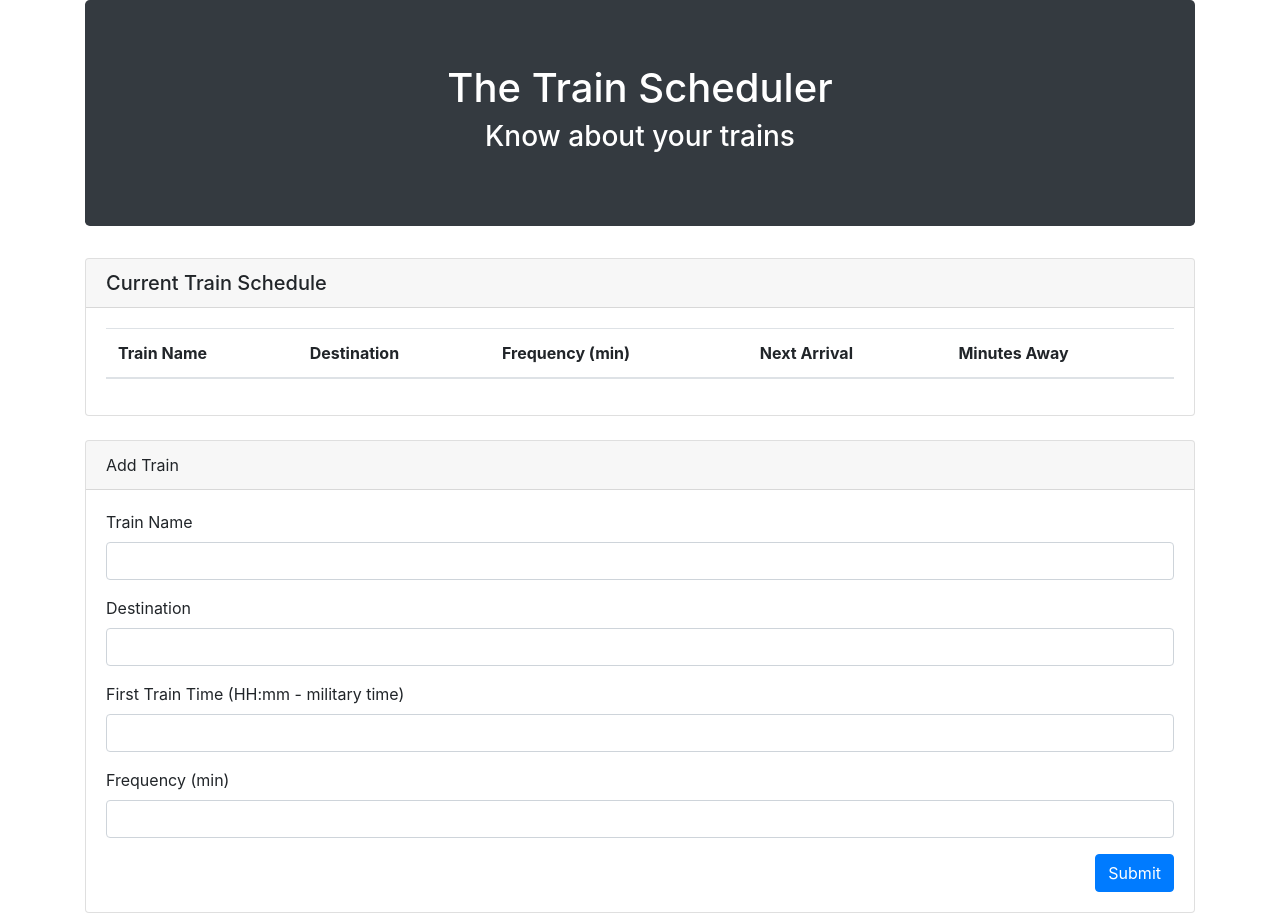
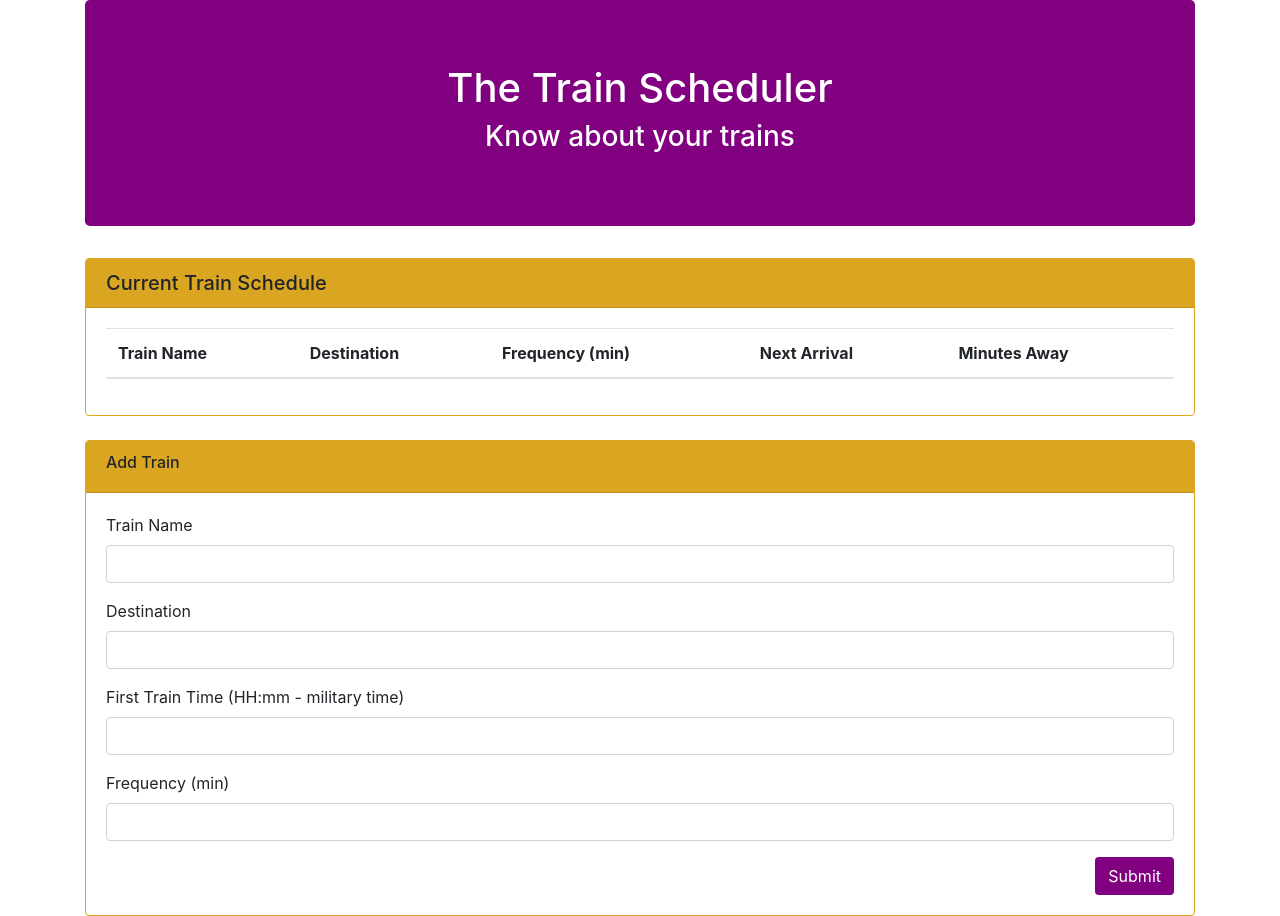
Before and after one commit to mputterf/Train-Scheduler, a plain HTML site: page index.html in a window 1280 px wide. Drawn offline with nearby package versions, Linux system fonts and the light colour scheme; no server answers.

Commit message:
add a bit of color

```diff
--- /dev/null
+++ b/assets/css/style.css
@@ -0,0 +1,16 @@
+.jumbotron{
+    background: purple;
+}
+
+.card-header{
+    background: goldenrod;
+}
+
+.card{
+    border-color: goldenrod;
+}
+
+.btn{
+    background: purple;
+
+}
--- a/index.html
+++ b/index.html
@@ -8,12 +8,12 @@
 
     <!-- Boostrap -->
     <link rel="stylesheet" href="https://stackpath.bootstrapcdn.com/bootstrap/4.3.1/css/bootstrap.min.css" integrity="sha384-ggOyR0iXCbMQv3Xipma34MD+dH/1fQ784/j6cY/iJTQUOhcWr7x9JvoRxT2MZw1T" crossorigin="anonymous">
-
+    <link rel="stylesheet" href="assets/css/style.css">
 </head>
 <body>
     <div class="container">
         <!-- Jumbotron Title -->
-        <div class="jumbotron text-white bg-dark" >
+        <div class="jumbotron text-white" >
             <h1 class="text-center">The Train Scheduler</h1>
             <h3 class="text-center">Know about your trains</h3>
         </div>
@@ -44,7 +44,7 @@
             <!-- Add train form -->
             <div class="card">
                 <div class="card-header">
-                  Add Train
+                  <h6>Add Train</h6>
                 </div>
                 <div class="card-body">
                     <div class="form-group">
@@ -63,7 +63,7 @@
                         <label for="Frequency">Frequency (min)</label>
                         <input type="number" class="form-control" id="Frequency">
                       </div>
-                  <a href="#" class="btn btn-primary float-right" id="submit-button">Submit</a>
+                  <a href="#" class="btn btn-link text-white float-right" id="submit-button">Submit</a>
                 </div>
               </div>
         </div>
```
